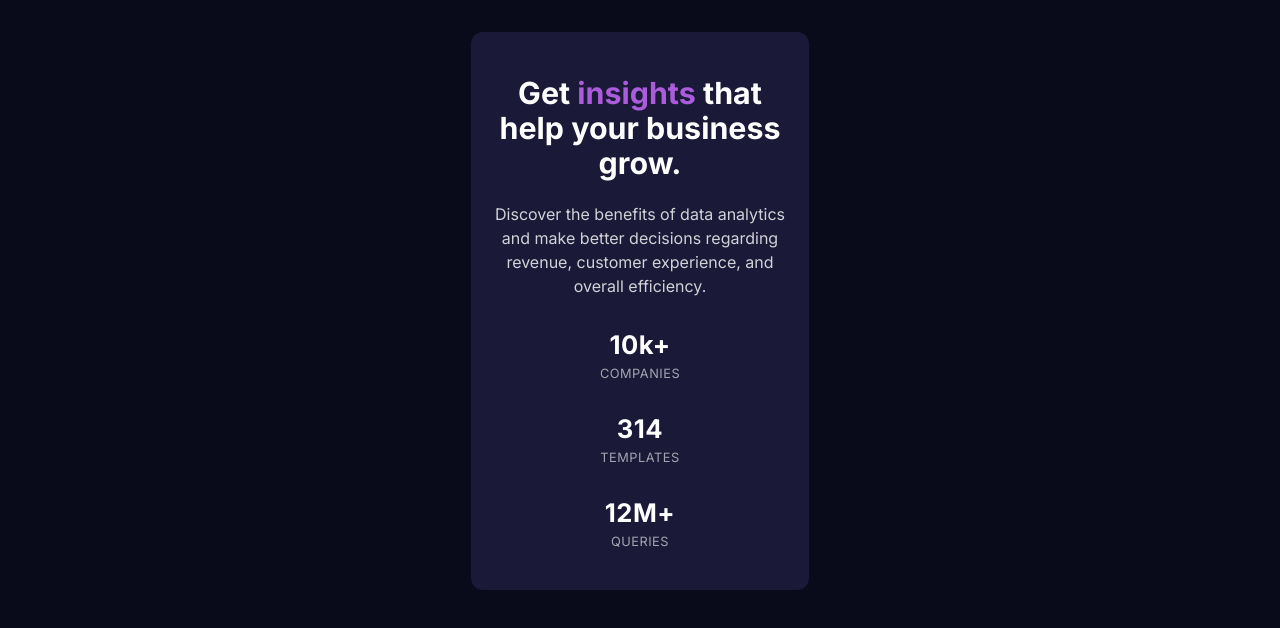
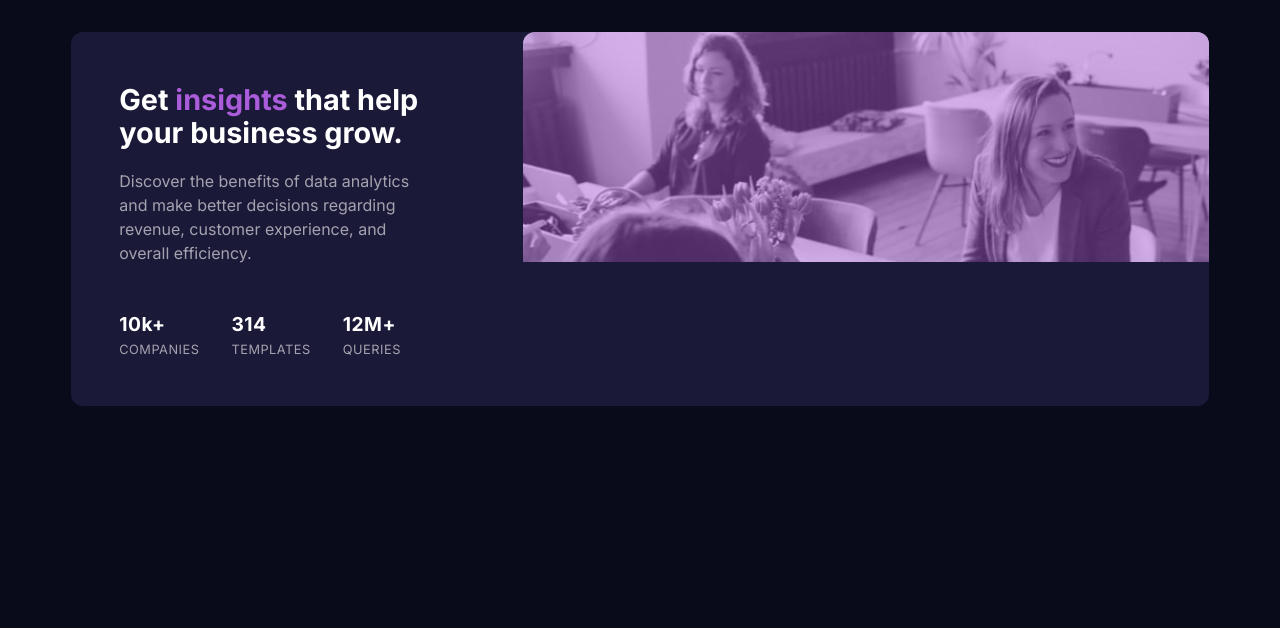
Before and after one commit to mrLuisFer/stats-card-frontendmentor, a plain HTML site: page index.html in a window 1280 px wide. Drawn offline with Linux system fonts and the light colour scheme.

Commit message:
adding some styles and styles for responsive desing

```diff
--- a/css/index.css
+++ b/css/index.css
@@ -19,7 +19,12 @@ body {
   background: var(--very-dark-blue);
   color: var(--white);
   font-family: var(--inter-font);
-  padding: 2rem 0.6rem;
+  padding: 2rem 0.5rem;
+}
+
+main {
+  display: grid;
+  place-items: center;
 }
 
 .card-container {
@@ -27,12 +32,52 @@ body {
   width: 290px;
   background: var(--dark-desaturated-blue);
   text-align: center;
-  padding: 1.5rem;
   border-radius: 12px;
+}
+@media (min-width: 375px) {
+  .card-container {
+    width: 310px;
+  }
+}
+@media (min-width: 380px) {
+  .card-container {
+    width: 340px;
+  }
+}
+@media (min-width: 700px) {
+  .card-container {
+    width: 500px;
+  }
+}
+
+.card-img {
+  height: 230px;
+  width: 100%;
+  background: url(../images/image-header-mobile.jpg);
+  border-radius: 12px 12px 0 0;
+  background-size: cover;
+  /* background-size: contain; */
+  background-repeat: no-repeat;
+  position: relative;
+}
+.card-img::after {
+  content: "";
+  background: var(--soft-violet);
+  height: 230px;
+  width: 100%;
+  top: 0;
+  left: 0;
+  display: block;
+  opacity: 0.45;
+  border-radius: 12px 12px 0 0;
+}
+
+.card-content-container {
+  padding: 1.5rem 1rem;
 }
 
 .card-title {
-  font-size: 1.9rem;
+  font-size: 1.8rem;
 }
 .card-title span {
   color: var(--soft-violet);
@@ -40,9 +85,9 @@ body {
 
 .card-text {
   text-align: center;
-  opacity: 0.8;
   line-height: 1.5;
   font-size: 1rem;
+  color: var(--slightly-transparent-white);
 }
 
 /* Companies Section */
@@ -65,9 +110,38 @@ body {
   display: block;
   font-weight: 400;
   font-size: 0.8rem;
-  opacity: 0.6;
+  color: var(--slightly-transparent-white);
 }
 
 .footer {
   display: none;
 }
+
+@media (min-width: 800px) {
+  .card-container {
+    display: flex;
+    width: 90%;
+    flex-direction: row-reverse;
+    text-align: left;
+  }
+
+  .card-content-container {
+    padding: 2rem 3rem;
+  }
+
+  .card-text {
+    text-align: left;
+    width: 300px;
+  }
+
+  .card-list-container {
+    flex-direction: row;
+    align-items: center;
+    column-gap: 2rem;
+    margin-top: 2rem;
+  }
+
+  .card-list-item {
+    font-size: 1.2rem;
+  }
+}
```
